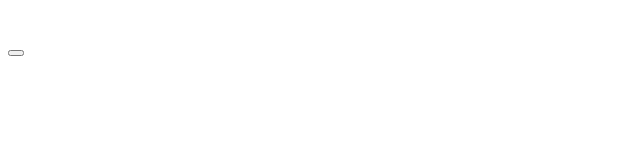
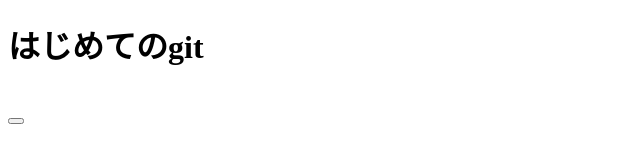
Before and after one commit to buntarian/test, a plain HTML site: page index.html in a window 1280 px wide. Shown: the whole page, without its empty margins (0-640 px from the left). Drawn offline with Linux system fonts and the light colour scheme.

Commit message:
h1記入

```diff
--- a/index.html
+++ b/index.html
@@ -7,7 +7,7 @@
     <title>Document</title>
   </head>
   <body>
-    <h1></h1>
+    <h1>はじめてのgit</h1>
     <h2></h2>
     <br />
     <button></button>
```
